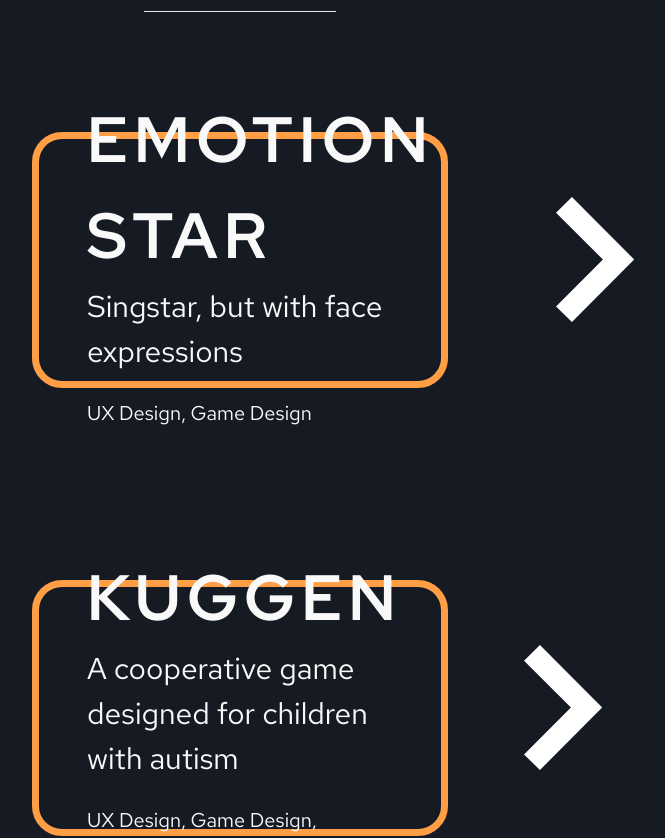
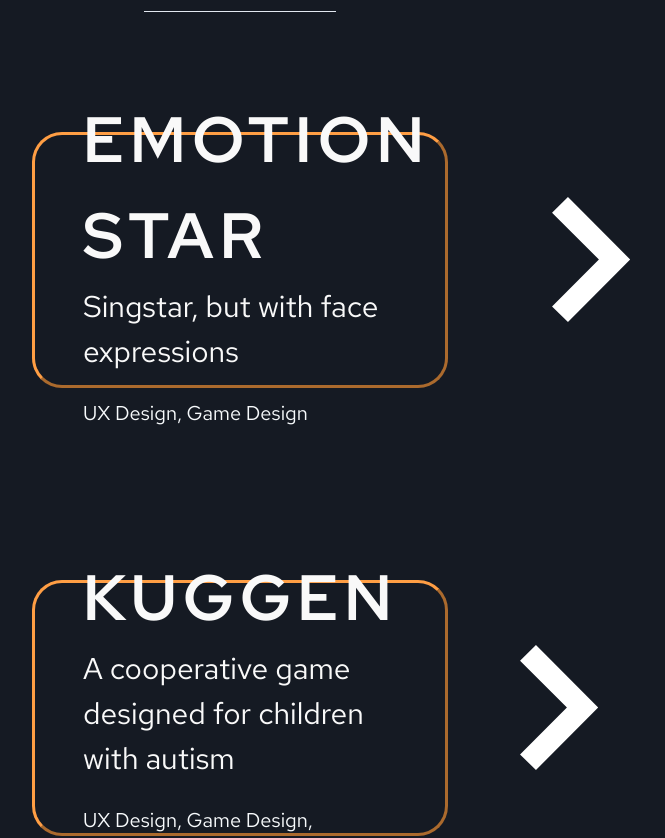
Before and after one commit to josefssonemil/portfolio-website-v2, a Next.js app: page / in a window 1280 px wide. Shown: the part 1160-1998 px from the top of the page, without its empty margins (400-1065 px from the left). Built offline with nearby package versions, Linux system fonts and the light colour scheme.

Commit message:
css animations

```diff
--- a/styles/globals.css
+++ b/styles/globals.css
@@ -25,15 +25,51 @@
 
   border-radius: 30px;
 
-  border: 7px solid #FF9E44;
+  border: 3px outset #FF9E44;
+
+  background-image: linear-gradient(to top, #c75300 50%, transparent 50%);
+  background-size: 200% 200%;
+
+
+  -webkit-transition: background-position 300ms,
+    color 300ms ease,
+    border-color 300ms ease;
+  -moz-transition: background-position 300ms,
+    color 300ms ease,
+    border-color 300ms ease;
+  -ms-transition: background-position 300ms,
+    color 300ms ease,
+    border-color 300ms ease;
+  -o-transition: background-position 300ms,
+    color 300ms ease,
+    border-color 300ms ease;
+  transition: background-position 300ms,
+    color 300ms ease,
+    border-color 300ms ease;
+
 
 
 }
 
 .project-card:hover {
   cursor: pointer;
-  filter: drop-shadow(0px 0px 15px rgba(255, 145, 0, 0.25));
 
+  background-position: 0 100%;
+  -webkit-transition: background-position 300ms,
+    color 300ms ease,
+    border-color 300ms ease;
+  -moz-transition: background-position 300ms,
+    color 300ms ease,
+    border-color 300ms ease;
+  -ms-transition: background-position 300ms,
+    color 300ms ease,
+    border-color 300ms ease;
+  -o-transition: background-position 300ms,
+    color 300ms ease,
+    border-color 300ms ease;
+  transition: background-position 300ms,
+    color 300ms ease,
+    border-color 300ms ease;
 
 
 }
```
